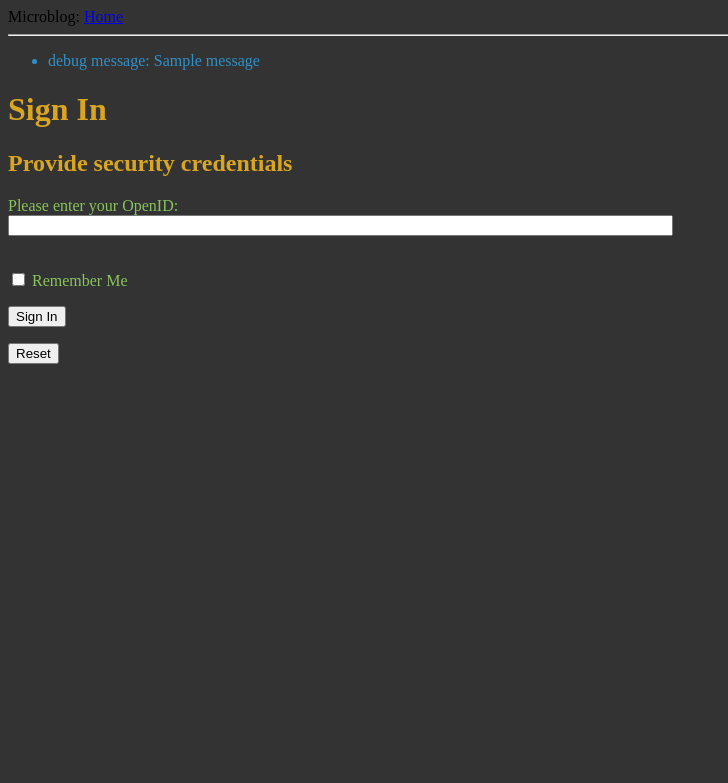
After one commit to naumvd95/mutlitraining-app, a Flask app: page /login in a window 1280 px wide. The commit adds this page. Shown: the top 783 px of the page, without its empty margins (0-728 px from the left). Run offline with Flask 2, Linux system fonts and the light colour scheme; one stand-in notice (Sample message) is shown.

Commit message:
progress 3.5/18

```diff
--- a/microblog/app/__init__.py
+++ b/microblog/app/__init__.py
@@ -1,4 +1,6 @@
 from flask import Flask
 
 app = Flask(__name__)
+app.config.from_object('config')
+
 from app import views
--- /dev/null
+++ b/microblog/app/forms.py
@@ -0,0 +1,7 @@
+from flask_wtf import Form
+from wtforms import TextField, BooleanField
+from wtforms.validators import Required
+
+class LoginForm(Form):
+    openid = TextField('openid', validators = [Required()])
+    remember_me = BooleanField('remember_me', default = False)
--- a/microblog/app/templates/base.html
+++ b/microblog/app/templates/base.html
@@ -6,9 +6,19 @@
     <title>Welcome to Microblog Mark 1</title>
     {% endif %}
   </head>
-  <body>
+  <body bgcolor="#333333">
     <div>Microblog: <a href="/index">Home</a></div>
     <hr>
+    {% with messages = get_flashed_messages() %}
+    {% if messages %}
+    <ul style="color:#3090C7">
+    {% for message in messages %}
+        <li>debug message: {{ message }} </li>
+    {% endfor %}
+    </ul>
+    {% endif %}
+    {% endwith %}
+
     {% block content %}{% endblock %}
   </body>
 </html>
--- a/microblog/app/templates/index.html
+++ b/microblog/app/templates/index.html
@@ -1,8 +1,8 @@
 {% extends "base.html" %}
 {% block content %}
-<h1>Hello, {{user.nickname}}!</h1>
-<h2>This is a test project (Mircoblog Mark 1) to increase your skills, enjoy!</h2>
+<h1 style="color:#daa520"> Hello, {{user.nickname}}!</h1>
+<h2 style="color:#daa520">This is a test project (Mircoblog Mark 1) to increase your skills, enjoy!</h2>
 {% for post in posts %}
-<div style="color:#1569C7"><p>{{post.author.nickname}} says: <b>{{post.body}}</b> at {{post.timestamp}}</p></div>
+<div style="color:#89C35C"><p>{{post.author.nickname}} says: <b>{{post.body}}</b> at {{post.timestamp}}</p></div>
 {% endfor %}
 {% endblock %}
--- /dev/null
+++ b/microblog/app/templates/login.html
@@ -0,0 +1,20 @@
+<!-- extend from base layout -->
+{% extends "base.html" %}
+
+{% block content %}
+<h1 style="color:#daa520">Sign In</h1>
+<h2 style="color:#daa520">Provide security credentials</h2>
+<form action="" method="post" name="login">
+    {{form.hidden_tag()}}
+    <p style="color:#89C35C">
+        Please enter your OpenID:<br>
+        {{form.openid(size=80)}}<br>
+        {% for error in form.errors.openid %}
+        <span style="color: red;">[{{error}}]</span>
+        {% endfor %}<br>
+    </p>
+    <p style="color:#89C35C">{{form.remember_me}} Remember Me</p>
+    <p><input type="submit" value="Sign In"></p>
+    <p><input type="reset"></p>
+</form>
+{% endblock %}
--- a/microblog/app/views.py
+++ b/microblog/app/views.py
@@ -1,6 +1,7 @@
 from app import app
-from flask import render_template
+from flask import render_template, flash, redirect
 from datetime import date
+from forms import LoginForm
 
 @app.route('/')
 @app.route('/index')
@@ -23,3 +24,14 @@ def index():
         title = 'Home',
         user = user,
         posts = posts)
+
+@app.route('/login', methods = ['GET', 'POST'])
+def login():
+    form = LoginForm()
+    if form.validate_on_submit():
+        flash('Login requested for OpenID="' + form.openid.data + '", remember_me=' + str(form.remember_me.data))
+        return redirect('/index')
+    return render_template('login.html',
+        title = 'Sign In',
+        form = form,
+        providers = app.config['OPENID_PROVIDERS'])
```
Also changed, not shown: microblog/config.py (added, +8 -0 lines), 4 other files.
